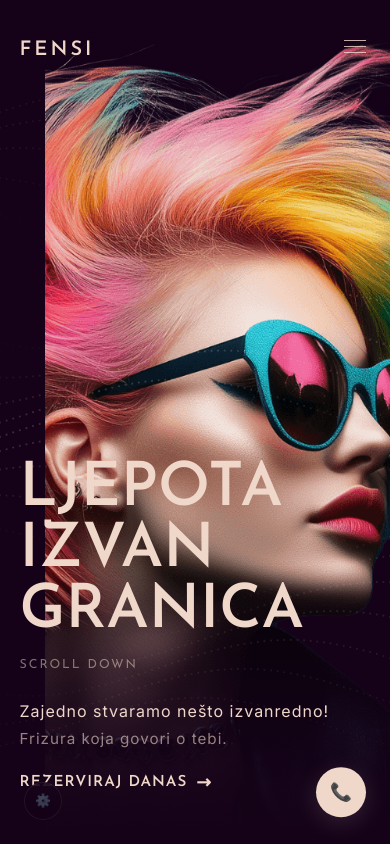
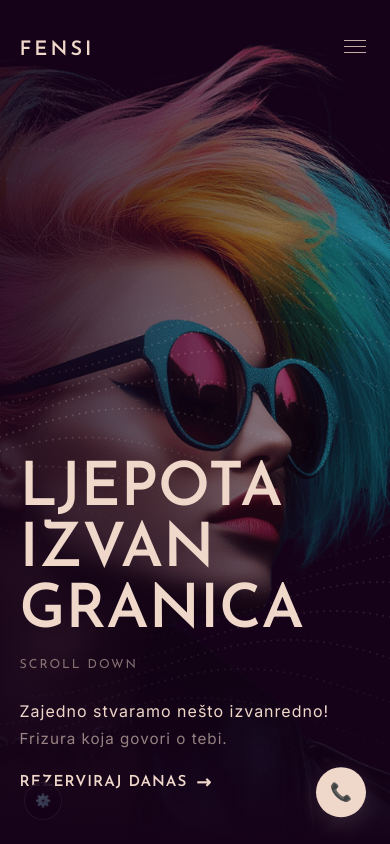
Before and after one commit to lidlcindric-art/fensi-next, a Next.js app: page / in a window 390 px wide. Shown: the top 844 px of the page. Built offline with nearby package versions, Linux system fonts and the light colour scheme.

Commit message:
fix: hero image mobile — left:0, objectPosition 65% 15%, full overlay

```diff
--- a/app/globals.css
+++ b/app/globals.css
@@ -322,3 +322,23 @@ body.cur-hover .cursor-ring { width: 54px; height: 54px; border-color: rgba(201,
   .md\:inline-flex { display: none !important; }
   .md\:flex { display: none !important; }
 }
+
+/* ── HERO IMAGE mobile fix ────────────── */
+@media (max-width: 767px) {
+  .hero-img-wrap {
+    left: 0 !important;          /* full width on mobile */
+    right: 0 !important;
+  }
+  .hero-img-wrap img {
+    object-position: 65% 15% !important;  /* focus on hair/face */
+  }
+  .hero-grad-left {
+    width: 100% !important;      /* dark overlay across full width */
+    background: linear-gradient(
+      to right,
+      rgba(21,2,24,.85) 0%,
+      rgba(21,2,24,.6) 50%,
+      rgba(21,2,24,.35) 100%
+    ) !important;
+  }
+}
--- a/app/page.tsx
+++ b/app/page.tsx
@@ -298,30 +298,30 @@ export default function FensiPage() {
         {/* woman-hero.png — exact template positioning:
             width: 961.95px in 1254px = 76.7%, left: 146px = 11.6%
             Full height, centered cover, no filter (PNG preserves look) */}
-        <div style={{
+        <div className="hero-img-wrap" style={{
           position:'absolute',
           top:0, bottom:0,
-          left:'11.6%',         /* template: 146px / 1254px */
-          right:0,              /* extends to right edge */
+          left:'11.6%',
+          right:0,
           zIndex:0,
         }}>
           <Image
             src="/photos/woman-hero.png"
             alt="Fensi Salon"
             fill
-            style={{objectFit:'cover', objectPosition:'50% 50%'}}
+            style={{objectFit:'cover', objectPosition:'60% 20%'}}
             priority
-            sizes="88vw"
+            sizes="(max-width:767px) 100vw, 88vw"
           />
         </div>
 
-        {/* GRADIENTS — template exact:
-            - Bottom: transparent→solid (template: 297px of 891px ≈ 33% from bottom)
-            - Left 33%: solid→transparent (matches template sr7-shp left overlay) */}
-        <div style={{position:'absolute',bottom:0,left:0,right:0,height:'33%',zIndex:1,
+        {/* GRADIENTS */}
+        {/* Bottom: transparent → solid */}
+        <div style={{position:'absolute',bottom:0,left:0,right:0,height:'45%',zIndex:1,
           background:'linear-gradient(rgba(21,2,24,0) 0%, rgba(21,2,24,1) 100%)',pointerEvents:'none'}}/>
-        <div style={{position:'absolute',bottom:0,left:0,right:0,height:'33%',zIndex:1,
-          background:'linear-gradient(rgba(21,2,24,0) 0%, rgba(21,2,24,1) 100%)',pointerEvents:'none'}}/>
+        {/* Left: solid → transparent — covers text area */}
+        <div className="hero-grad-left" style={{position:'absolute',top:0,left:0,bottom:0,width:'55%',zIndex:1,
+          background:'linear-gradient(to right, rgba(21,2,24,.9) 0%, rgba(21,2,24,.5) 55%, rgba(21,2,24,0) 100%)',pointerEvents:'none'}}/>
 
         {/* PARTICLE WAVE — SR7 tp-particlewave recreation, z-index:2 like template */}
         <ParticleWave />
```
